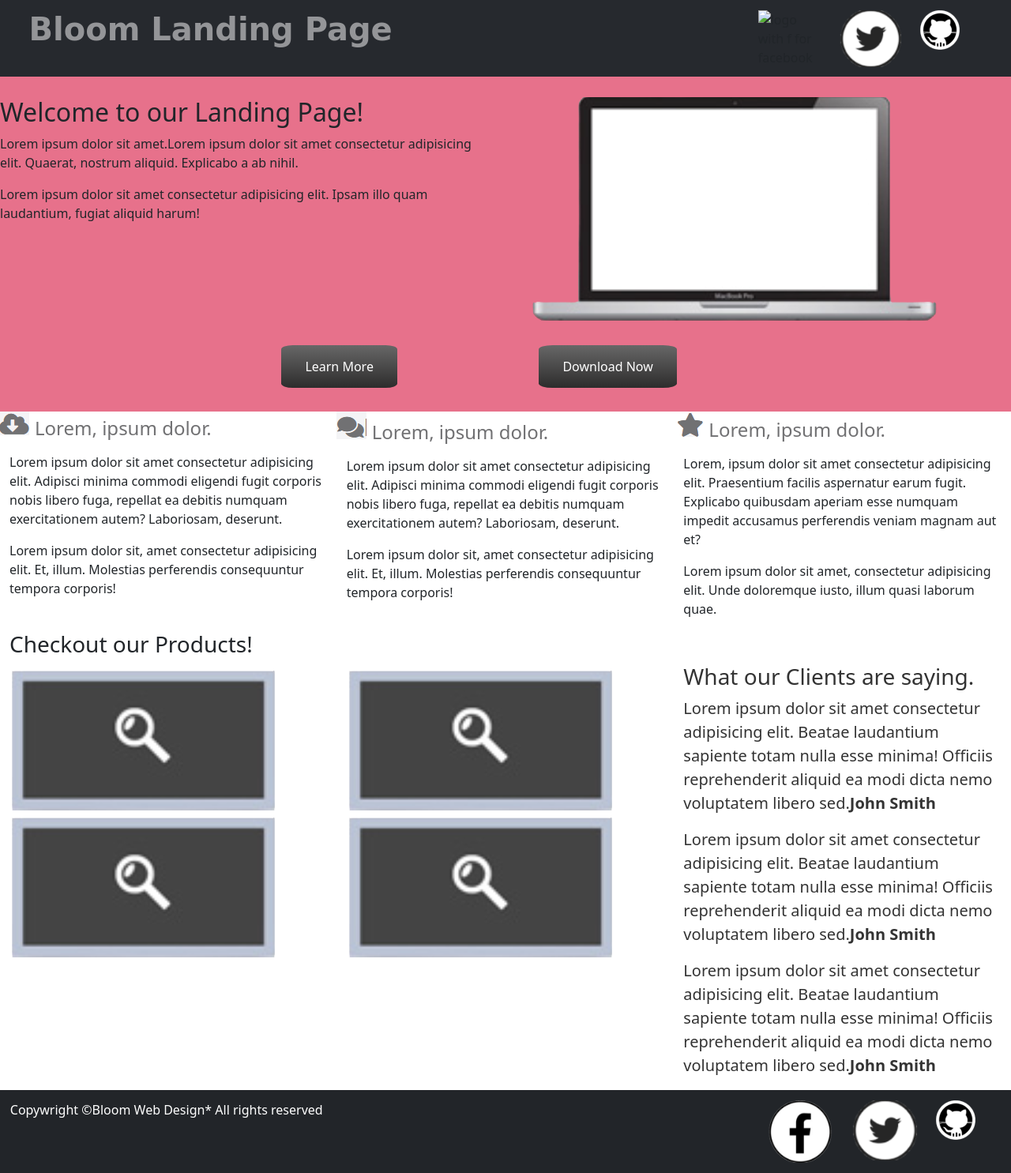
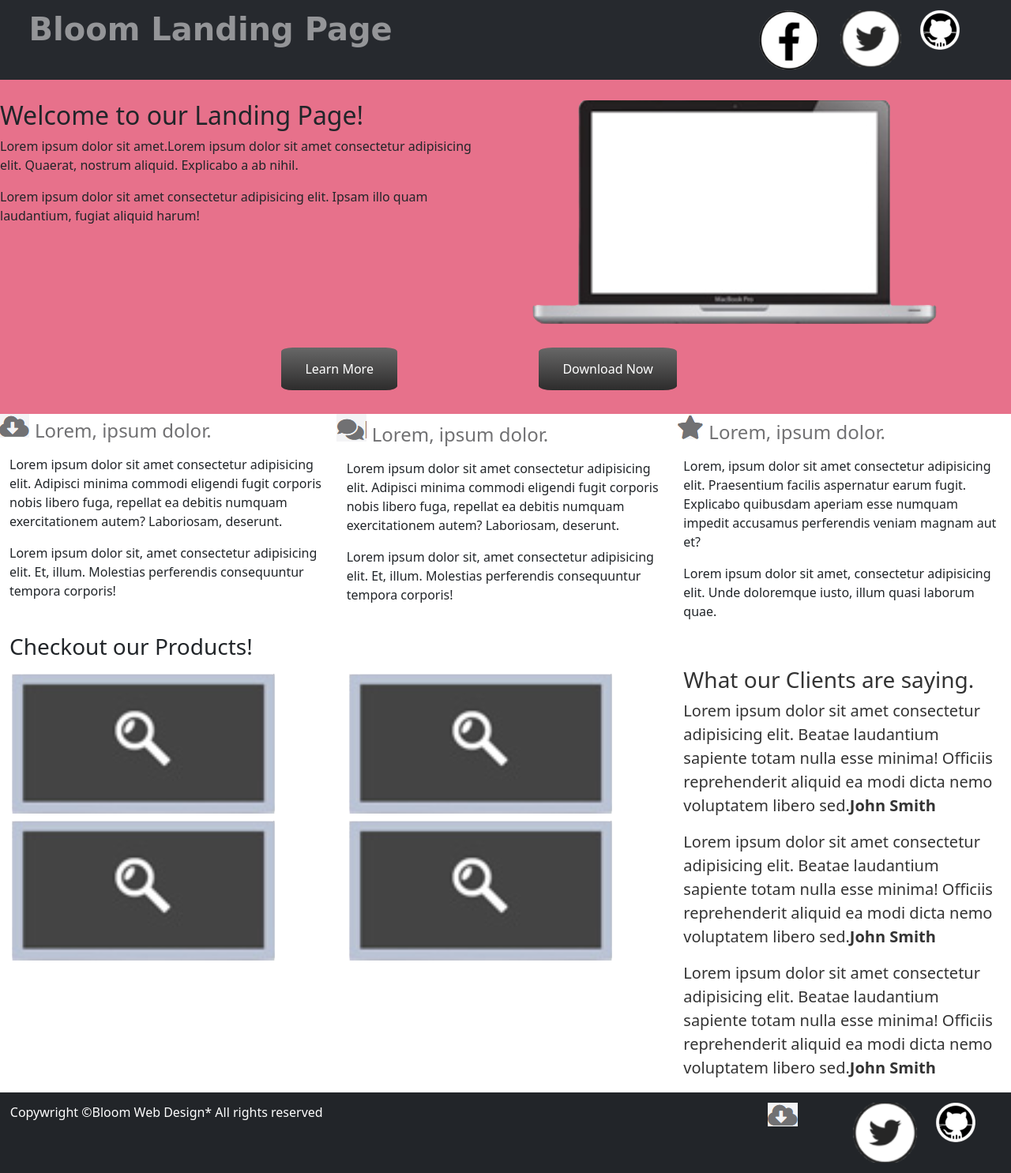
Before and after one commit to Danareynolds-coding/Bloom-Landing-Page, a plain HTML site: page index.html in a window 1280 px wide. Shown: the whole page at 79% size. Drawn offline with Linux system fonts and the light colour scheme; a web font is replaced by a local one.

Commit message:
Update index.html

```diff
--- a/index.html
+++ b/index.html
@@ -23,7 +23,7 @@
             <div class="col-lg-2 col-md-2 d-inline"></div>
 
             <div class="logo col-lg-1 col-md-1 d-none d-sm-block d-sm-none d-md-block">
-                <img class="img-fluid" src="./images/facebook (1).png" alt="logo with f for facebook">
+                <img class="img-fluid" src="./images/face.png" alt="logo with f for facebook">
             </div>
             <div class="logo col-lg-1 col-md-1 d-none d-sm-block d-sm-none d-md-block">
                 <img class="img-fluid" src="./images/bird.png" alt="logo with bird for twitter">
@@ -121,7 +121,7 @@
         <div class="col-2">
         </div>
         <div class="logo col-1 d-none d-sm-block d-sm-none d-md-block">
-            <img class="img-fluid" src="./images/face.png" alt="logo with f for facebook">
+            <img class="img-fluid" src="./images/cloud.png" alt="logo with f for facebook">
         </div>
         <div class="logo col-1 d-none d-sm-block d-sm-none d-md-block">
             <img class="img-fluid" src="./images/bird.png" alt="logo with bird for twitter">
```
